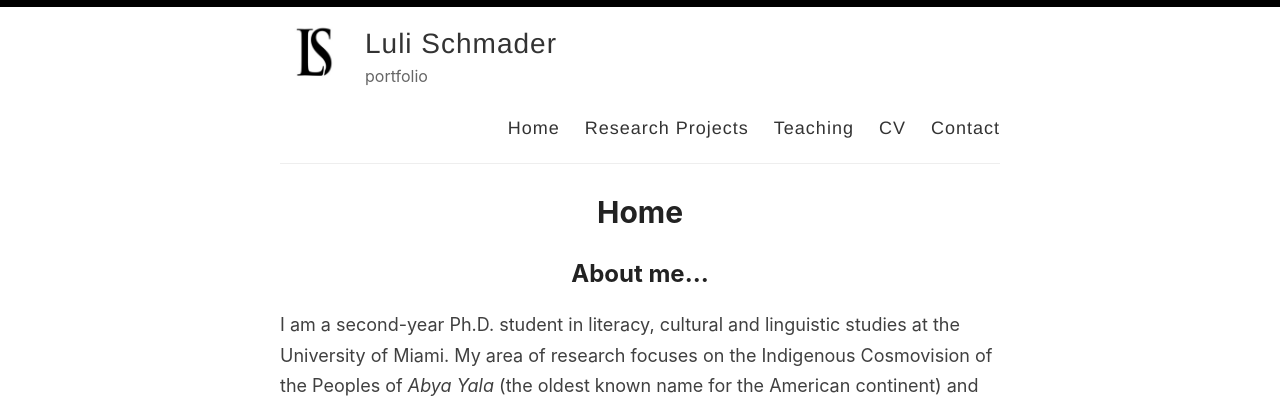
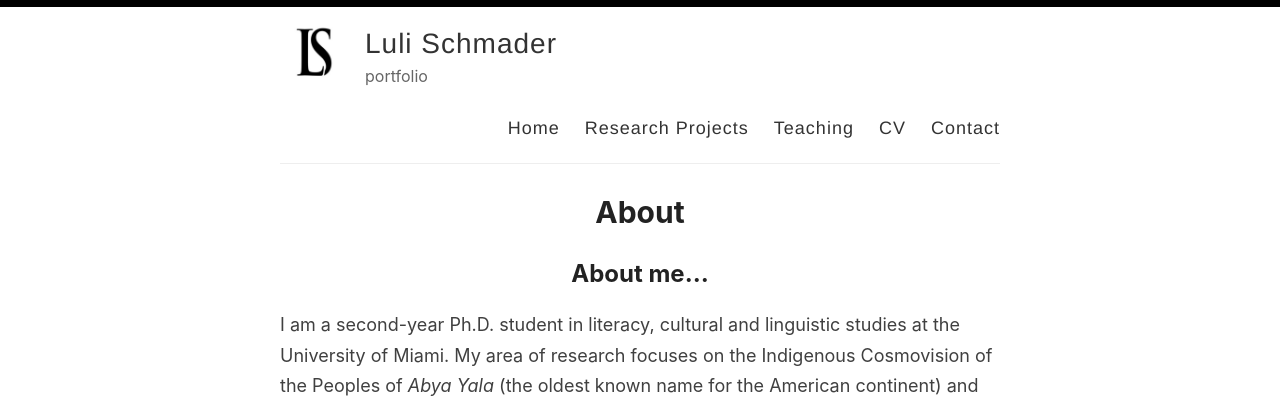
Before and after one commit to lulischmader/lulischmader.github.io, a Jekyll site: the page built from _pages/home.md, in a window 1280 px wide. Shown: the top 398 px of the page. Built offline with Jekyll 4.4.1, drawn with Linux system fonts in a browser that asks for light colours.

Commit message:
Update home.md

```diff
--- a/_pages/home.md
+++ b/_pages/home.md
@@ -1,7 +1,7 @@
 ---
 layout: page
-title: Home
-permalink: /home/
+title: About
+permalink: /about/
 ---
 
 ## About me...
```
